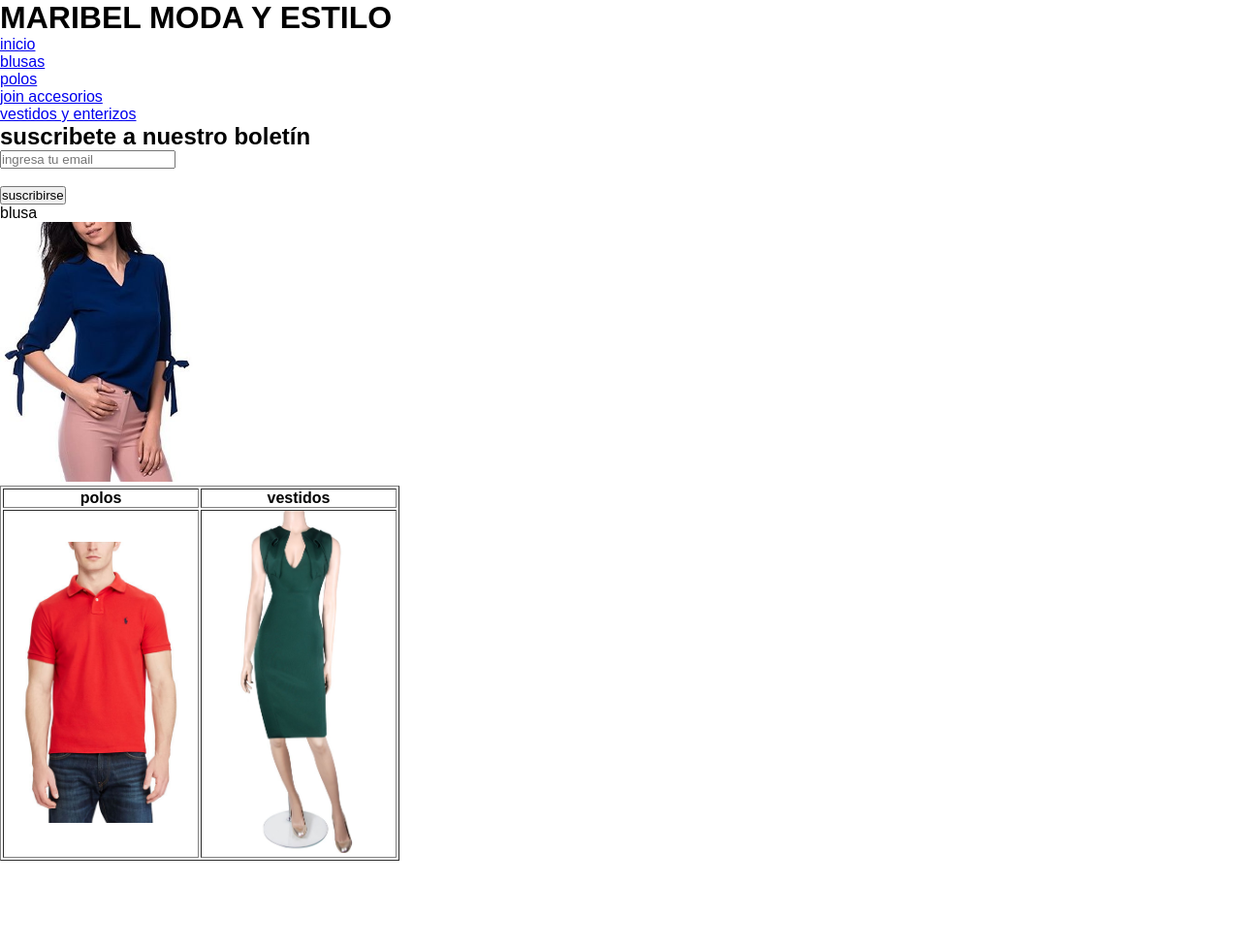
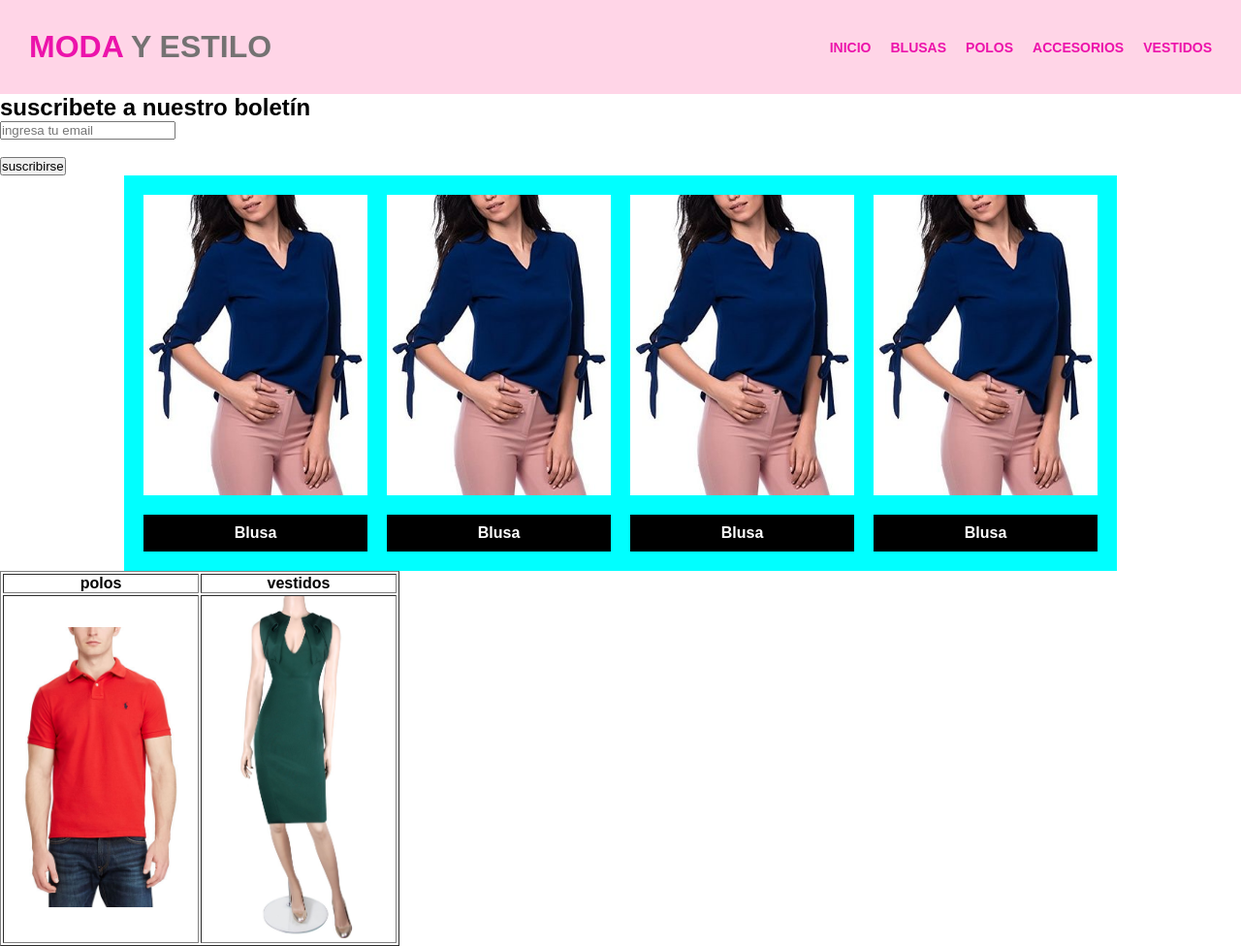
Before and after one commit to axlrubio/webmaribel, a plain HTML site: page index.html in a window 1280 px wide. Shown: the whole page at 97% size. Before the commit the page ends 888 px from the top, so only its background shows below. Drawn offline with Linux system fonts and the light colour scheme.

Commit message:
estilos para la pagina de maribel

```diff
--- a/css/style.css
+++ b/css/style.css
@@ -4,6 +4,81 @@
     font-family: Arial, Helvetica, sans-serif;
 }
 
-header #marca h1{
+header{
+    display: flex;
+    justify-content: space-between;
+    align-items: center;
+    padding: 30px;
 
+    background-color: #ffd5e7;
 }
+
+header h1{
+    color: rgb(116, 114, 114);
+}
+
+header .resaltado{
+    color: rgb(236, 19, 171);
+}
+
+header nav ul{
+    display: flex;
+    list-style: none;
+}
+
+header nav ul li{
+    margin-left: 20px;
+}
+
+header nav ul li a{
+    text-transform: uppercase;
+    text-decoration: none;
+    font-size: 14px;
+    font-weight: 600;
+    color: rgb(236, 19, 171);
+}
+
+header nav ul li a:hover{
+    color: #000;
+}
+
+
+
+
+
+
+
+
+.cajas{
+    width: 1024px;
+    margin: auto;
+}
+
+#section1 .contenedor{
+    display: grid;
+    grid-template-columns: 1fr 1fr 1fr 1fr;
+    grid-gap: 20px;
+    padding: 20px;
+    background-color: aqua;
+}
+
+#section1 .caja_producto{
+    display: flex;
+    flex-direction: column-reverse;
+    align-items: center;
+}
+
+#section1 .caja_producto img{
+    width: 100%;
+}
+
+#section1 .caja_producto p{
+    width: 100%;
+    text-align: center;
+    text-transform: capitalize;
+    font-weight: 600;
+    padding: 10px 0px;
+    margin-top: 20px;
+    background-color: #000;
+    color: white;
+}
--- a/index.html
+++ b/index.html
@@ -18,7 +18,7 @@
             <header>
                 <div class="contenedor">
                     <div id="marca">
-                        <h1><div class="resaltado">MARIBEL MODA Y ESTILO</div></h1>
+                        <h1><span class="resaltado">MODA</span> Y ESTILO</h1>
                     </div>
                 </div>
 
@@ -29,8 +29,8 @@
                             <li class="actual"><a href="index.html">inicio</a></li>
                             <li class="actual"><a href="blusas.html">blusas</a></li>
                             <li class="actual"><a href="polos.html">polos</a></li>
-                            <li class="actual"><a href="joinacc.html">join accesorios</a></li>
-                            <li class="actual"><a href="vestidosent.html">vestidos y enterizos</a></li>
+                            <li class="actual"><a href="joinacc.html">accesorios</a></li>
+                            <li class="actual"><a href="vestidosent.html">vestidos</a></li>
                         </ul>
                     </nav>
                 <!-- Fin de la barra de menu -->
@@ -57,10 +57,31 @@
 
 
         <!-- Inicio de la seccion 2 -->
-            <section id="cajas">
+            <section class="cajas" id="section1">
                 <div class="contenedor">
                     <!-- Inicio de una caja -->
-                        <div class="caja">
+                        <div class="caja_producto">
+                            <p>blusa</p>
+                            <img src="img/blusa.jpg" width="200px" alt="blusa" />
+                        </div>
+                    <!-- Fin de una caja -->
+
+                    <!-- Inicio de una caja -->
+                        <div class="caja_producto">
+                            <p>blusa</p>
+                            <img src="img/blusa.jpg" width="200px" alt="blusa" />
+                        </div>
+                    <!-- Fin de una caja -->
+
+                    <!-- Inicio de una caja -->
+                        <div class="caja_producto">
+                            <p>blusa</p>
+                            <img src="img/blusa.jpg" width="200px" alt="blusa" />
+                        </div>
+                    <!-- Fin de una caja -->
+
+                    <!-- Inicio de una caja -->
+                        <div class="caja_producto">
                             <p>blusa</p>
                             <img src="img/blusa.jpg" width="200px" alt="blusa" />
                         </div>
```
